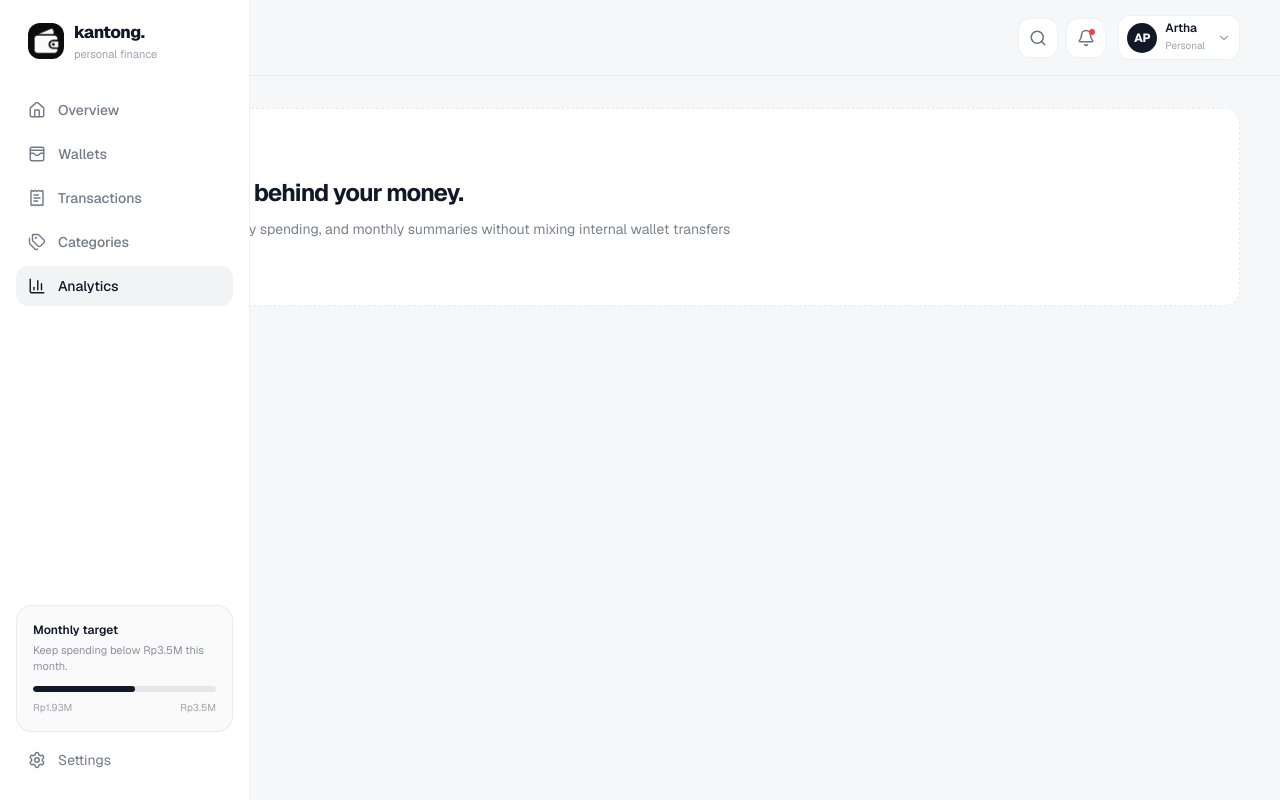
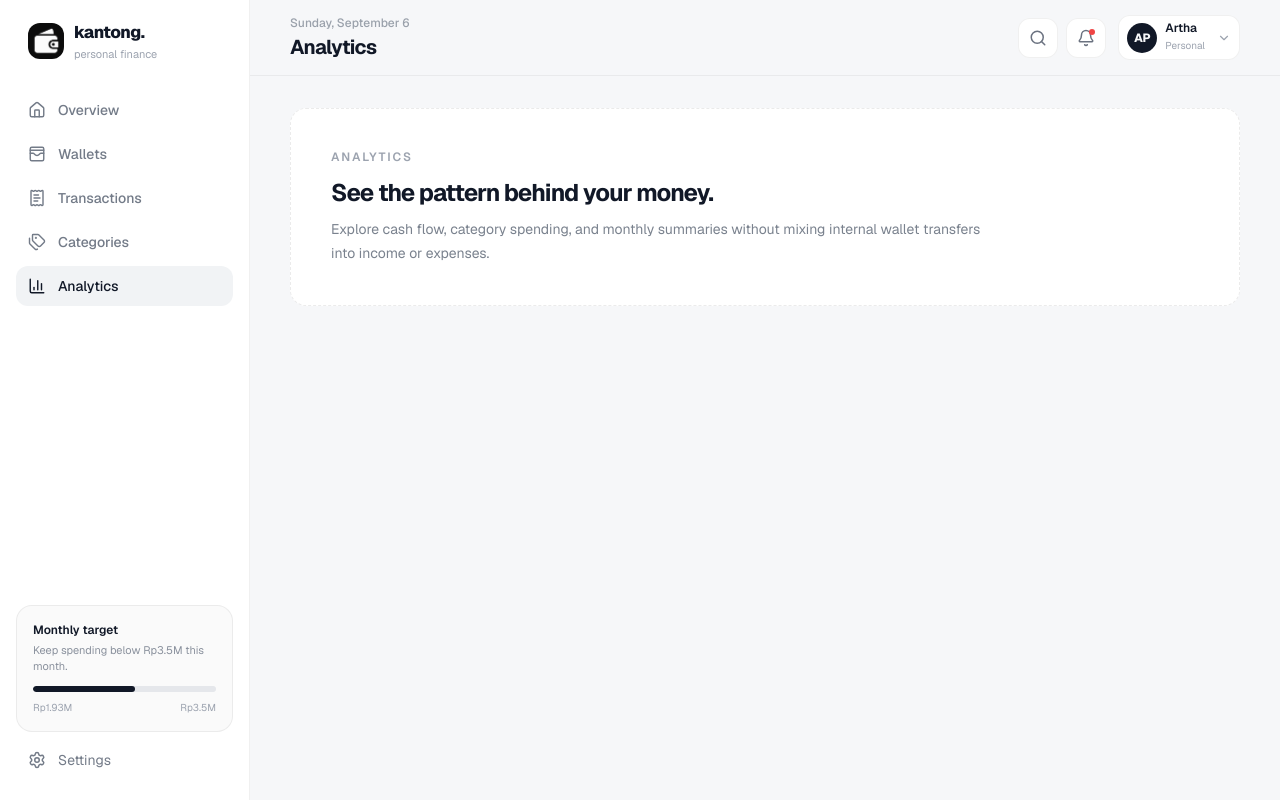
Before and after one commit to arthawansz/kantong, a Next.js app: page /analytics in a window 1280 px wide. Built offline with nearby package versions, Linux system fonts and the light colour scheme; what @mui/material-nextjs would draw is missing.

Commit message:
offset dashboard content for fixed sidebar

```diff
--- a/src/app/components/DashboardLayout.jsx
+++ b/src/app/components/DashboardLayout.jsx
@@ -15,13 +15,11 @@ export default function DashboardLayout({ children }) {
 
   return (
     <div className="min-h-screen bg-[#f6f7f9] text-[#111827]">
-      <div className="mx-auto flex min-h-screen max-w-[1680px]">
-        <AppSidebar />
-        <main className="min-w-0 flex-1">
-          <AppHeader />
-          <div className="px-5 py-6 md:px-8 lg:px-10 lg:py-8">{children}</div>
-        </main>
-      </div>
+      <AppSidebar />
+      <main className="min-w-0 lg:ml-[250px]">
+        <AppHeader />
+        <div className="px-5 py-6 md:px-8 lg:px-10 lg:py-8">{children}</div>
+      </main>
     </div>
   );
 }
```
